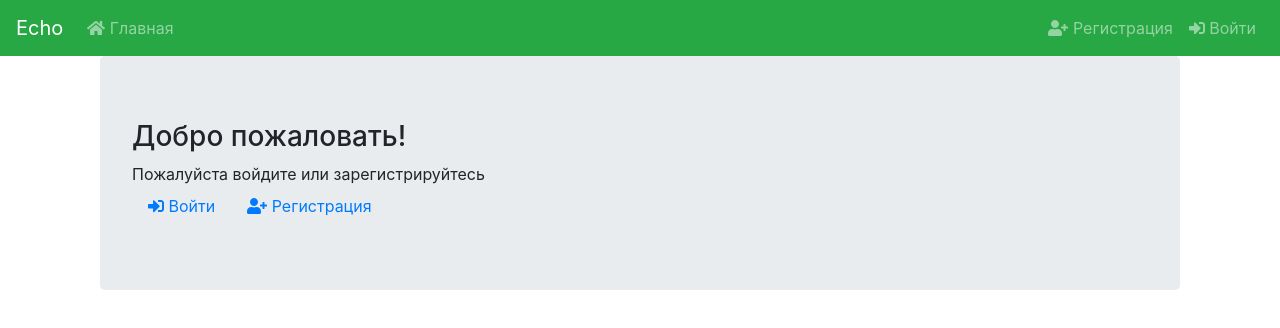
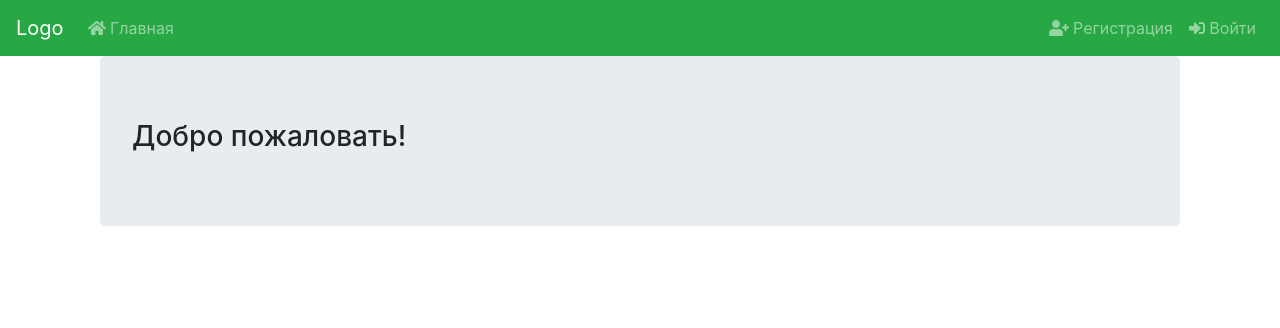
Before and after one commit to TaRtecz/vue-auth-lk, a Vue app: page / in a window 1280 px wide. Shown: the top 328 px of the page. Built offline with nearby package versions, Linux system fonts and the light colour scheme.

Commit message:
fixed auth

```diff
--- a/src/App.vue
+++ b/src/App.vue
@@ -1,7 +1,7 @@
 <template>
   <div id="app">
     <nav class="navbar navbar-expand navbar-dark bg-success">
-      <a href="/" class="navbar-brand">Echo</a>
+      <a href="/" class="navbar-brand">Logo</a>
       <div class="navbar-nav mr-auto">
         <li class="nav-item">
           <router-link to="/home" class="nav-link">
--- a/src/components/Home.vue
+++ b/src/components/Home.vue
@@ -3,17 +3,9 @@
     <header class="jumbotron">
       <h3> {{welcome_msg}} </h3>
       <h5></h5>
-      <h5 v-if="currentUser">{{currentUser.first_name}} {{currentUser.last_name}}</h5>
-      <div v-else>Пожалуйста войдите или зарегистрируйтесь
+      <div>
         <div class="flex-not-auth">
-          <router-link to="/login" class="nav-link">
-            <font-awesome-icon icon="sign-in-alt" /> Войти
-          </router-link>
-        <router-link to="/register" class="nav-link">
-            <font-awesome-icon icon="user-plus" /> Регистрация
-          </router-link>
-          </div>
-
+        </div>
       </div>
     </header>
   </div>
```
Also changed, not shown: 1 other file (tests, documents, lock files or other folders).
